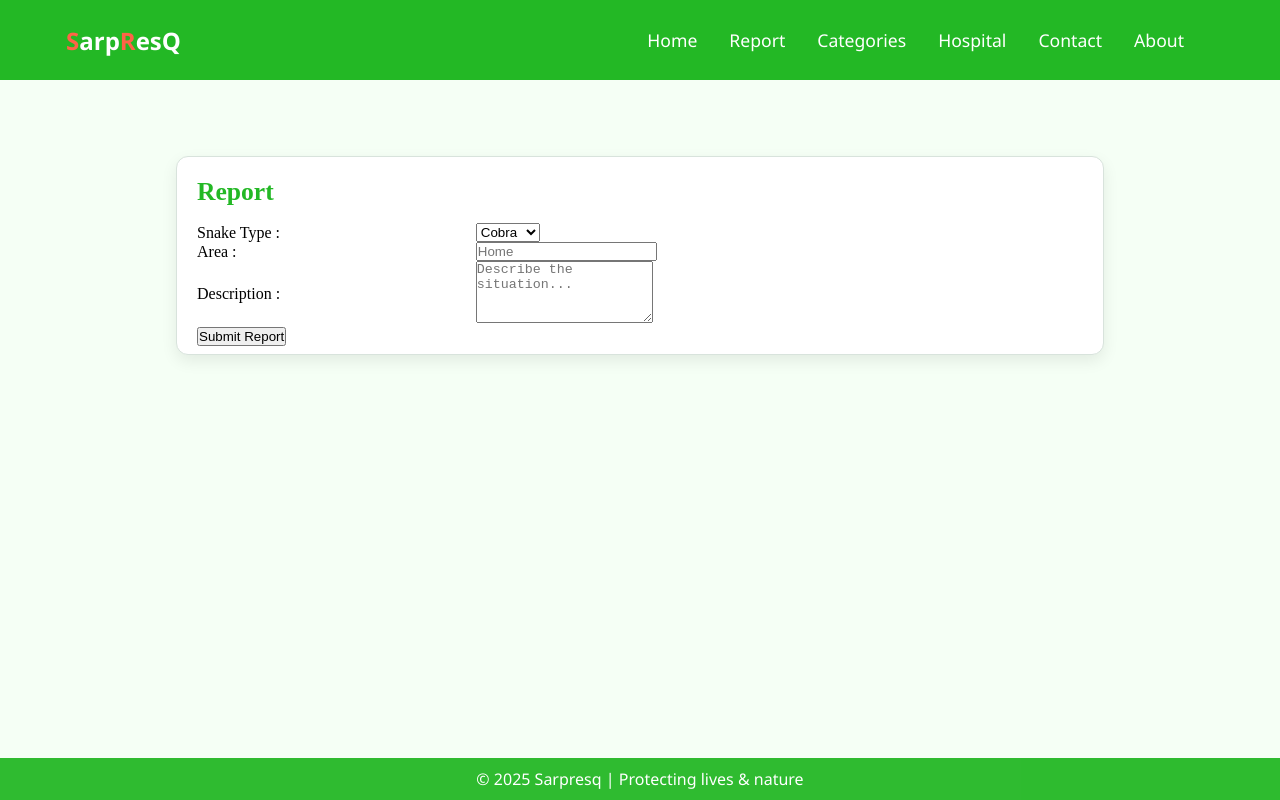
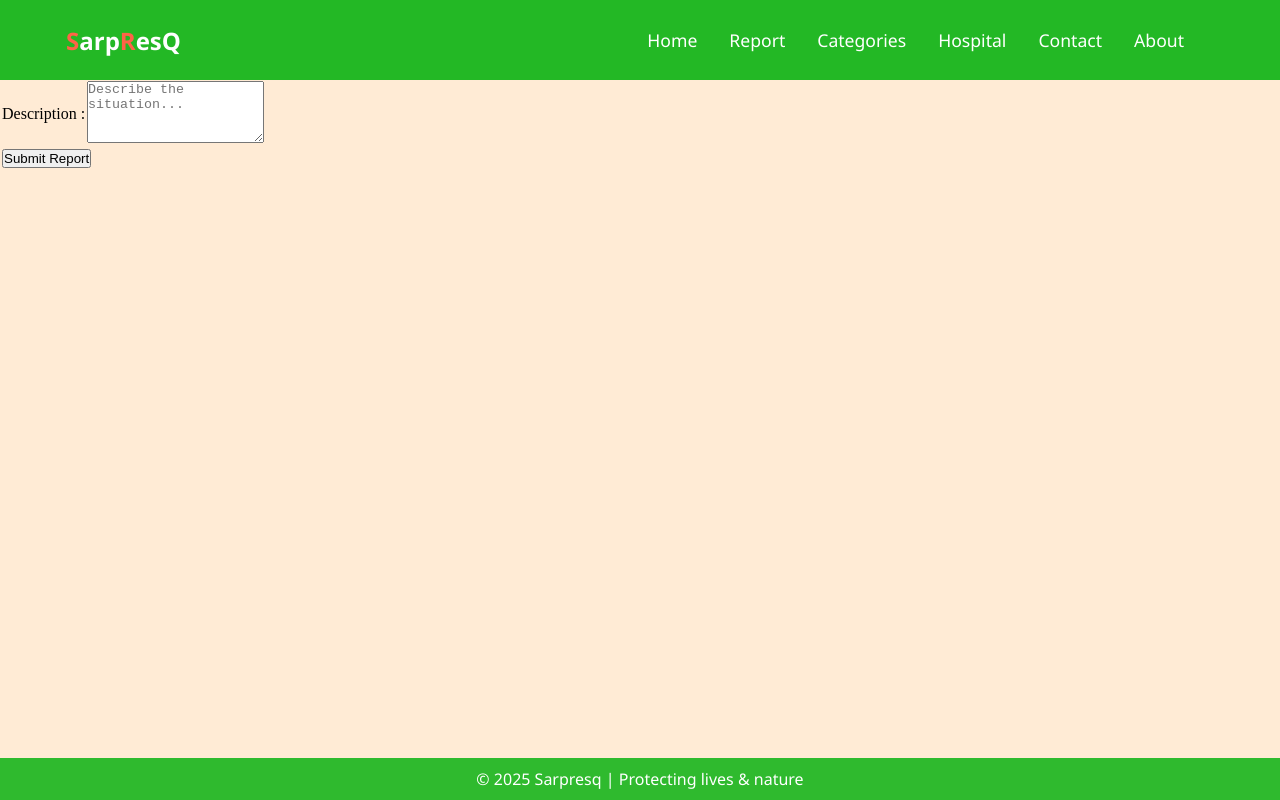
Before and after one commit to ashensilva12/SarpResQ, a React (Vite) app: page /Report in a window 1280 px wide. Built offline with nearby package versions, Linux system fonts and the light colour scheme.

Commit message:
Update Report.css

```diff
--- a/src/component/pages/Report.css
+++ b/src/component/pages/Report.css
@@ -1,39 +1,15 @@
 :root {
-	--brand: #23b825; /* Navbar green */
+	--brand: #23b825;
 	--brand-dark: #1d9e20;
 	--card-bg: #ffffff;
-	--page-bg: #f5fff5; /* subtle tint to match brand */
+	--page-bg: #f5fff5;
 	--text: #0f172a;
 	--muted: #64748b;
 	--border: #d8e3dc;
 }
-.report-page {
+.report_page {
 	background: var(--page-bg);
 	min-height: 100vh;
-	padding-top: 96px; /* clear fixed navbar (80px) with a bit extra */
+	padding-top: 96px;
 	box-sizing: border-box;
 }
-.report-container {
-	max-width: 960px;
-	margin: 0 auto;
-	padding: 0 16px 32px;
-	box-sizing: border-box;
-    margin-top: 60px;
-}
-.report-card {
-	background: var(--card-bg);
-	border: 1px solid var(--border);
-	border-radius: 12px;
-	box-shadow: 0 6px 16px rgba(0,0,0,0.08);
-	padding: 20px 20px 8px;
-}
-.report-title {
-	margin: 0 0 16px 0;
-	font-size: 1.6rem;
-	color: var(--brand);
-	font-weight: 700;
-}
-.report-table {
-	width: 100%;
-	border-collapse: collapse;
-}
```
